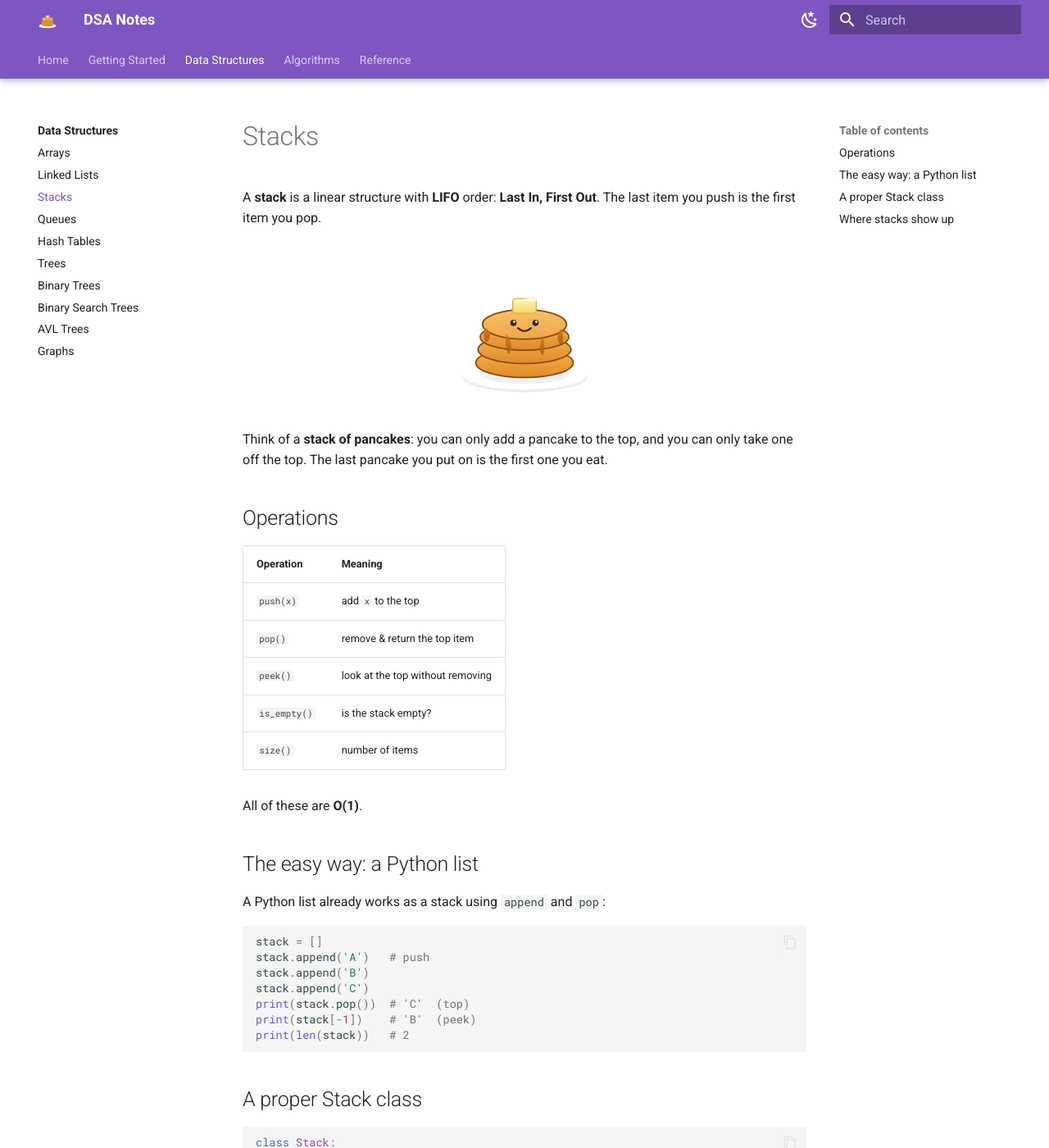
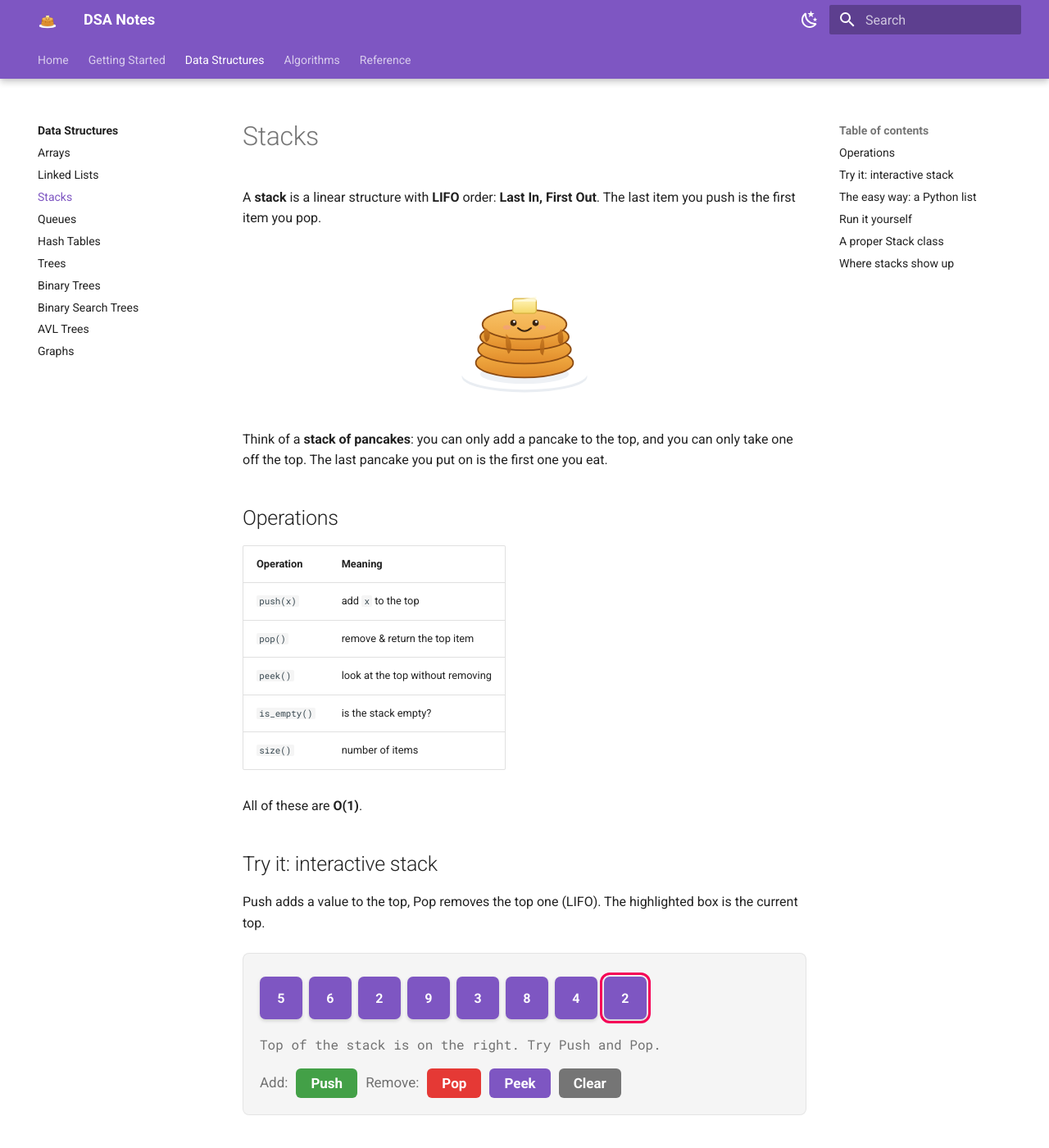
Before and after one commit to anp-exe/dsa, an MkDocs documentation site: the page built from docs/data-structures/stacks.md, in a window 1280 px wide and 1400 px high. Shown: the whole window at 82% size. Built offline with MkDocs 1.6.1 and Material for MkDocs 9.7.7, drawn with Linux system fonts in a browser that asks for light colours; some of the changed text lies outside the part shown.

Commit message:
Add in-browser Python runner and stack visualizer

````diff
--- /dev/null
+++ b/docs/assets/css/widgets.css
@@ -0,0 +1,123 @@
+/* ---- Interactive stack visualizer ---- */
+.stack-viz {
+  border: 1px solid var(--md-default-fg-color--lightest);
+  border-radius: 0.4rem;
+  padding: 1rem;
+  margin: 1.2rem 0;
+  background: var(--md-code-bg-color);
+}
+.sv-boxes {
+  display: flex;
+  flex-wrap: wrap;
+  gap: 0.4rem;
+  align-items: center;
+  min-height: 3.2rem;
+  padding: 0.4rem 0;
+}
+.sv-box {
+  min-width: 2.6rem;
+  height: 2.6rem;
+  display: flex;
+  align-items: center;
+  justify-content: center;
+  font-family: var(--md-code-font-family, monospace);
+  font-weight: 700;
+  border-radius: 0.35rem;
+  background: var(--md-primary-fg-color);
+  color: var(--md-primary-bg-color);
+  box-shadow: 0 2px 4px rgba(0,0,0,0.15);
+  transition: transform 0.15s ease, box-shadow 0.15s ease;
+}
+.sv-box.sv-top {
+  outline: 3px solid var(--md-accent-fg-color);
+  outline-offset: 2px;
+}
+.sv-box.sv-flash { transform: translateY(-6px) scale(1.08); }
+.sv-empty {
+  color: var(--md-default-fg-color--light);
+  font-style: italic;
+}
+.sv-msg {
+  font-family: var(--md-code-font-family, monospace);
+  font-size: 0.8rem;
+  margin: 0.5rem 0 0.8rem;
+  color: var(--md-default-fg-color--light);
+  min-height: 1.1rem;
+}
+.sv-controls {
+  display: flex;
+  flex-wrap: wrap;
+  align-items: center;
+  gap: 0.5rem;
+}
+.sv-label {
+  font-size: 0.85rem;
+  color: var(--md-default-fg-color--light);
+}
+.sv-btn {
+  border: none;
+  border-radius: 0.3rem;
+  padding: 0.4rem 0.9rem;
+  font-weight: 700;
+  font-size: 0.85rem;
+  cursor: pointer;
+  color: #fff;
+  background: #43a047;
+  transition: filter 0.15s ease;
+}
+.sv-btn:hover { filter: brightness(1.08); }
+.sv-btn.sv-pop { background: #e53935; }
+.sv-btn.sv-peek { background: var(--md-primary-fg-color); }
+.sv-btn.sv-clear { background: #757575; }
+
+/* ---- In-browser Python runner ---- */
+.py-run {
+  border: 1px solid var(--md-default-fg-color--lightest);
+  border-radius: 0.4rem;
+  overflow: hidden;
+  margin: 1.2rem 0;
+}
+.py-run .py-code {
+  width: 100%;
+  box-sizing: border-box;
+  border: none;
+  padding: 0.9rem;
+  font-family: var(--md-code-font-family, monospace);
+  font-size: 0.8rem;
+  line-height: 1.5;
+  background: var(--md-code-bg-color);
+  color: var(--md-code-fg-color);
+  resize: vertical;
+  min-height: 8rem;
+}
+.py-run .py-code:focus { outline: 2px solid var(--md-accent-fg-color); outline-offset: -2px; }
+.py-bar {
+  display: flex;
+  align-items: center;
+  gap: 0.6rem;
+  padding: 0.5rem 0.9rem;
+  background: var(--md-default-fg-color--lightest);
+}
+.py-run-btn {
+  border: none;
+  border-radius: 0.3rem;
+  padding: 0.4rem 1rem;
+  font-weight: 700;
+  font-size: 0.85rem;
+  cursor: pointer;
+  color: #fff;
+  background: #43a047;
+}
+.py-run-btn:disabled { opacity: 0.6; cursor: wait; }
+.py-hint { font-size: 0.75rem; color: var(--md-default-fg-color--light); }
+.py-out {
+  margin: 0;
+  padding: 0.9rem;
+  font-family: var(--md-code-font-family, monospace);
+  font-size: 0.8rem;
+  white-space: pre-wrap;
+  background: var(--md-default-bg-color);
+  color: var(--md-default-fg-color);
+  border-top: 1px solid var(--md-default-fg-color--lightest);
+  min-height: 1.2rem;
+}
--- /dev/null
+++ b/docs/assets/js/widgets.js
@@ -0,0 +1,131 @@
+(function () {
+  function el(tag, cls, txt) {
+    var e = document.createElement(tag);
+    if (cls) e.className = cls;
+    if (txt != null) e.textContent = txt;
+    return e;
+  }
+
+  /* ---------- Interactive stack visualizer ---------- */
+  function initStackViz(root) {
+    if (root.dataset.ready) return;
+    root.dataset.ready = "1";
+
+    var stack = [];
+    try { stack = JSON.parse(root.dataset.init || "[]"); } catch (e) { stack = []; }
+
+    var boxes = el("div", "sv-boxes");
+    var msg = el("div", "sv-msg", "Top of the stack is on the right. Try Push and Pop.");
+    var controls = el("div", "sv-controls");
+
+    function render() {
+      boxes.innerHTML = "";
+      if (stack.length === 0) {
+        boxes.appendChild(el("div", "sv-empty", "(empty stack)"));
+        return;
+      }
+      stack.forEach(function (v, i) {
+        var b = el("div", "sv-box", String(v));
+        if (i === stack.length - 1) b.classList.add("sv-top");
+        boxes.appendChild(b);
+      });
+    }
+    function setMsg(t) { msg.textContent = t; }
+
+    var pushBtn = el("button", "sv-btn sv-push", "Push");
+    var popBtn = el("button", "sv-btn sv-pop", "Pop");
+    var peekBtn = el("button", "sv-btn sv-peek", "Peek");
+    var clearBtn = el("button", "sv-btn sv-clear", "Clear");
+
+    pushBtn.addEventListener("click", function () {
+      var v = Math.floor(Math.random() * 9) + 1;
+      stack.push(v);
+      render();
+      setMsg("push(" + v + ")  ->  added " + v + " to the top.");
+    });
+    popBtn.addEventListener("click", function () {
+      if (stack.length === 0) { setMsg("pop()  ->  error: the stack is empty!"); return; }
+      var v = stack.pop();
+      render();
+      setMsg("pop()  ->  removed " + v + " from the top.");
+    });
+    peekBtn.addEventListener("click", function () {
+      if (stack.length === 0) { setMsg("peek()  ->  the stack is empty."); return; }
+      setMsg("peek()  ->  top is " + stack[stack.length - 1] + " (left in place).");
+      var top = boxes.querySelector(".sv-top");
+      if (top) { top.classList.add("sv-flash"); setTimeout(function () { top.classList.remove("sv-flash"); }, 450); }
+    });
+    clearBtn.addEventListener("click", function () { stack = []; render(); setMsg("Stack cleared."); });
+
+    controls.appendChild(el("span", "sv-label", "Add:"));
+    controls.appendChild(pushBtn);
+    controls.appendChild(el("span", "sv-label", "Remove:"));
+    controls.appendChild(popBtn);
+    controls.appendChild(peekBtn);
+    controls.appendChild(clearBtn);
+
+    root.appendChild(boxes);
+    root.appendChild(msg);
+    root.appendChild(controls);
+    render();
+  }
+
+  /* ---------- In-browser Python runner (Pyodide) ---------- */
+  var pyodidePromise = null;
+  function getPyodide() {
+    if (pyodidePromise) return pyodidePromise;
+    pyodidePromise = new Promise(function (resolve, reject) {
+      var s = document.createElement("script");
+      s.src = "https://cdn.jsdelivr.net/pyodide/v0.26.2/full/pyodide.js";
+      s.onload = function () {
+        window.loadPyodide({ indexURL: "https://cdn.jsdelivr.net/pyodide/v0.26.2/full/" })
+          .then(resolve).catch(reject);
+      };
+      s.onerror = function () { reject(new Error("could not load Pyodide")); };
+      document.head.appendChild(s);
+    });
+    return pyodidePromise;
+  }
+
+  function initPyRun(root) {
+    if (root.dataset.ready) return;
+    root.dataset.ready = "1";
+
+    var ta = root.querySelector(".py-code");
+    var out = root.querySelector(".py-out");
+    var btn = root.querySelector(".py-run-btn");
+
+    btn.addEventListener("click", function () {
+      btn.disabled = true;
+      out.textContent = "Loading Python (first run downloads the runtime, about 6MB)...";
+      getPyodide().then(function (py) {
+        out.textContent = "Running...";
+        py.runPython("import sys, io\n_buf = io.StringIO()\nsys.stdout = _buf\nsys.stderr = _buf");
+        try {
+          py.runPython(ta.value);
+          var result = py.runPython("_buf.getvalue()");
+          out.textContent = result && result.length ? result : "(no output — try adding a print statement)";
+        } catch (err) {
+          out.textContent = String(err);
+        } finally {
+          py.runPython("sys.stdout = sys.__stdout__\nsys.stderr = sys.__stderr__");
+          btn.disabled = false;
+        }
+      }).catch(function (e) {
+        out.textContent = "Failed to load the Python runtime: " + e + "\n(You need an internet connection the first time.)";
+        btn.disabled = false;
+      });
+    });
+  }
+
+  /* ---------- Boot (works with Material instant navigation) ---------- */
+  function initAll() {
+    document.querySelectorAll(".stack-viz").forEach(initStackViz);
+    document.querySelectorAll(".py-run").forEach(initPyRun);
+  }
+  if (typeof window.document$ !== "undefined" && window.document$.subscribe) {
+    window.document$.subscribe(initAll);
+  } else {
+    document.addEventListener("DOMContentLoaded", initAll);
+  }
+})();
--- a/docs/data-structures/stacks.md
+++ b/docs/data-structures/stacks.md
@@ -20,6 +20,12 @@ Think of a **stack of pancakes**: you can only add a pancake to the top, and you
 
 All of these are **O(1)**.
 
+## Try it: interactive stack
+
+Push adds a value to the top, Pop removes the top one (LIFO). The highlighted box is the current top.
+
+<div class="stack-viz" data-init="[5, 6, 2, 9, 3, 8, 4, 2]"></div>
+
 ## The easy way: a Python list
 
 A Python list already works as a stack using `append` and `pop`:
@@ -33,6 +39,31 @@ print(stack.pop())  # 'C'  (top)
 print(stack[-1])    # 'B'  (peek)
 print(len(stack))   # 2
 ```
+
+## Run it yourself
+
+This actually runs Python in your browser. Edit the code and hit **Run** (the first run downloads the runtime, then it's instant).
+
+<div class="py-run">
+<textarea class="py-code" spellcheck="false">stack = []
+
+stack.append('A')   # push
+stack.append('B')
+stack.append('C')
+print("stack:", stack)
+
+top = stack.pop()   # pop
+print("popped:", top)
+print("stack now:", stack)
+print("peek:", stack[-1])
+print("size:", len(stack))
+</textarea>
+<div class="py-bar">
+  <button class="py-run-btn">Run</button>
+  <span class="py-hint">Runs locally with Pyodide. Your code never leaves your machine.</span>
+</div>
+<pre class="py-out">Output will appear here.</pre>
+</div>
 
 ## A proper Stack class
 
--- a/mkdocs.yml
+++ b/mkdocs.yml
@@ -65,7 +65,11 @@ markdown_extensions:
       emoji_generator: !!python/name:material.extensions.emoji.to_svg
   - tables
 
+extra_css:
+  - assets/css/widgets.css
+
 extra_javascript:
+  - assets/js/widgets.js
   - https://unpkg.com/mathjax@3/es5/tex-mml-chtml.js
 
 extra:
````
Also changed, not shown: README.md (+1 -1 lines), docs/index.md (+2 -1 lines).
